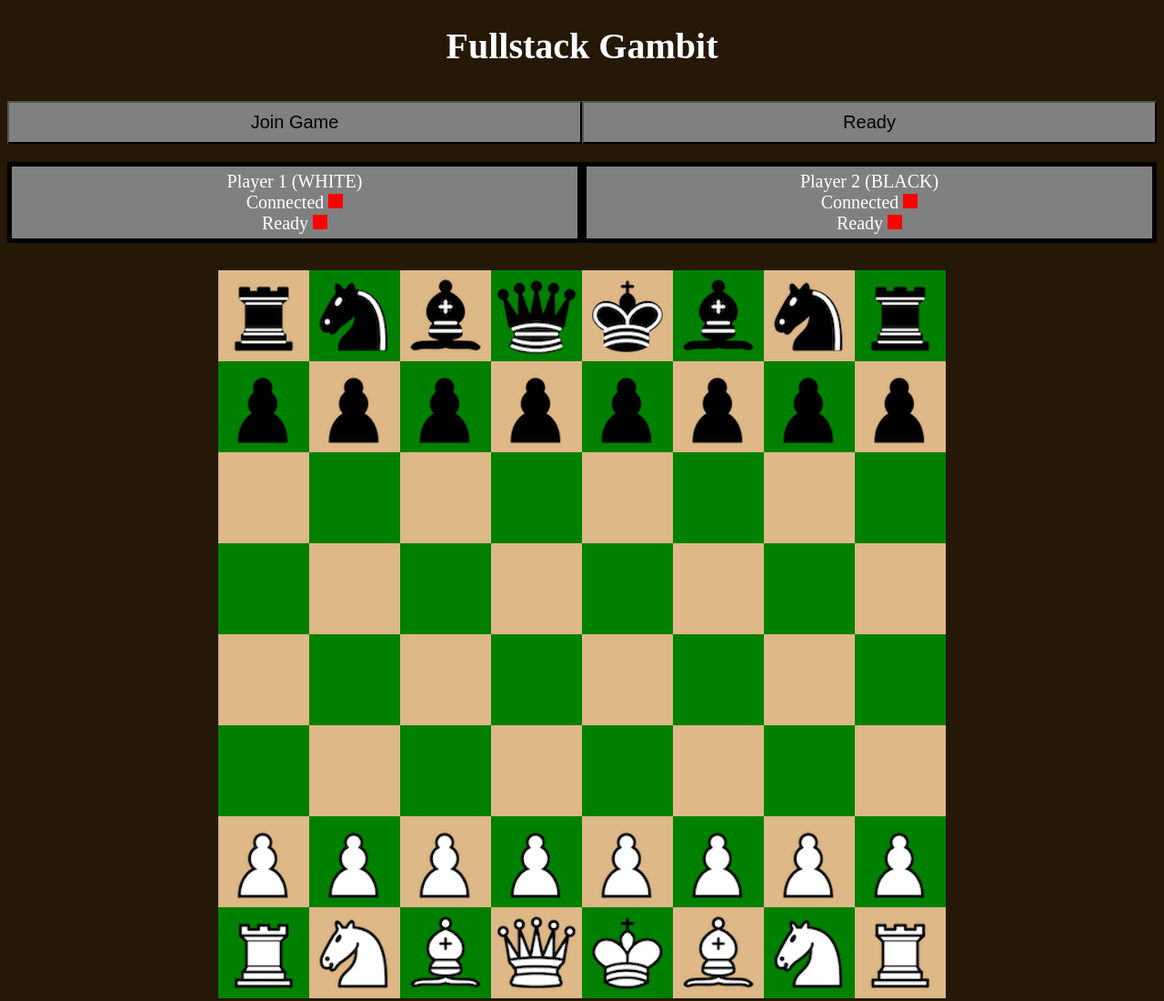
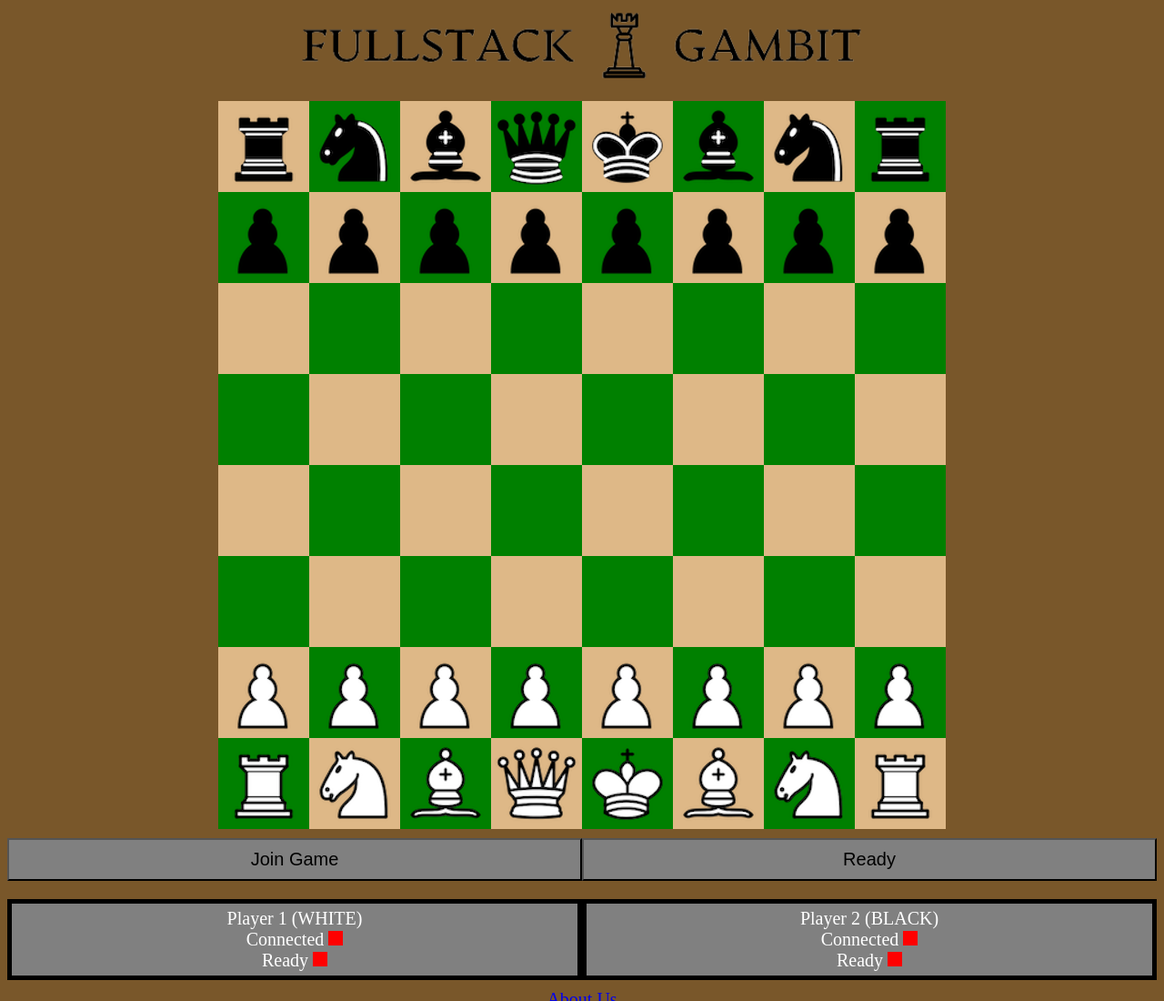
Before and after one commit to MaxVanRaden/fullstack-gambit, a website: page public/index.html in a window 1280 px wide. Shown: the top 1100 px of the page at 91% size. Drawn offline with nearby package versions, Linux system fonts and the light colour scheme.

Commit message:
Front page visual changes

```diff
--- a/public/index.html
+++ b/public/index.html
@@ -10,7 +10,14 @@
     <script src="app.js" charset="utf-8"></script>
   </head>
   <body>
-    <h1>Fullstack Gambit</h1>
+    <img src="FullstackGambitLogo_Transparent.png">
+
+    <p class="msg" id="infoMessage"></p>
+    <p class="msg" id="turnMessage"></p>
+
+    <div class="container">
+      <div class="grid"></div>
+    </div>
 
     <section class="flex-container">
       <button class="flex-item" id="joinGameButton">Join Game</button>
@@ -30,11 +37,9 @@
 
 
 
-    <p class="msg" id="infoMessage"></p>
-    <p class="msg" id="turnMessage"></p>
 
-    <div class="container">
-      <div class="grid"></div>
-    </div>
   </body>
+  <footer>
+    <a href="about.html">About Us</a>
+  </footer>
 </html>
--- a/public/style.css
+++ b/public/style.css
@@ -1,13 +1,17 @@
 body {
   min-width: 850px;
-  background-color: rgb(37, 24, 7);
+  background-color: rgb(121, 87, 42);
   color: white;
   font-size: 1.25rem;
 }
 
-h1 {
-  text-align: center;
+img {
+  display: block;
+  width: 50%;
+  margin-left: auto;
+  margin-right: auto;
 }
+
 
 
 .flex-container {
```
Also changed, not shown: public/about.html (added, +14 -0 lines), public/FullstackGambitLogo.PNG (added), public/FullstackGambitLogo_Transparent.png (added).
